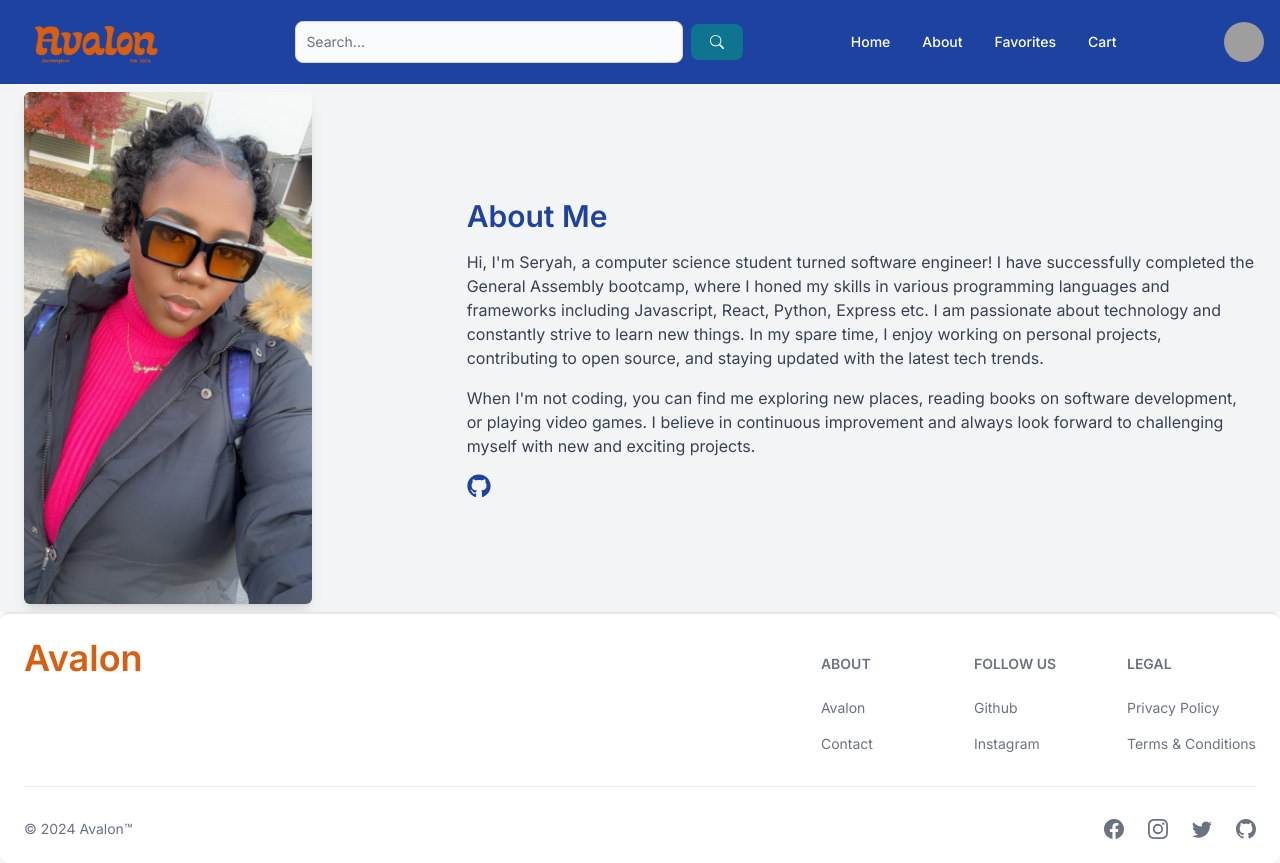
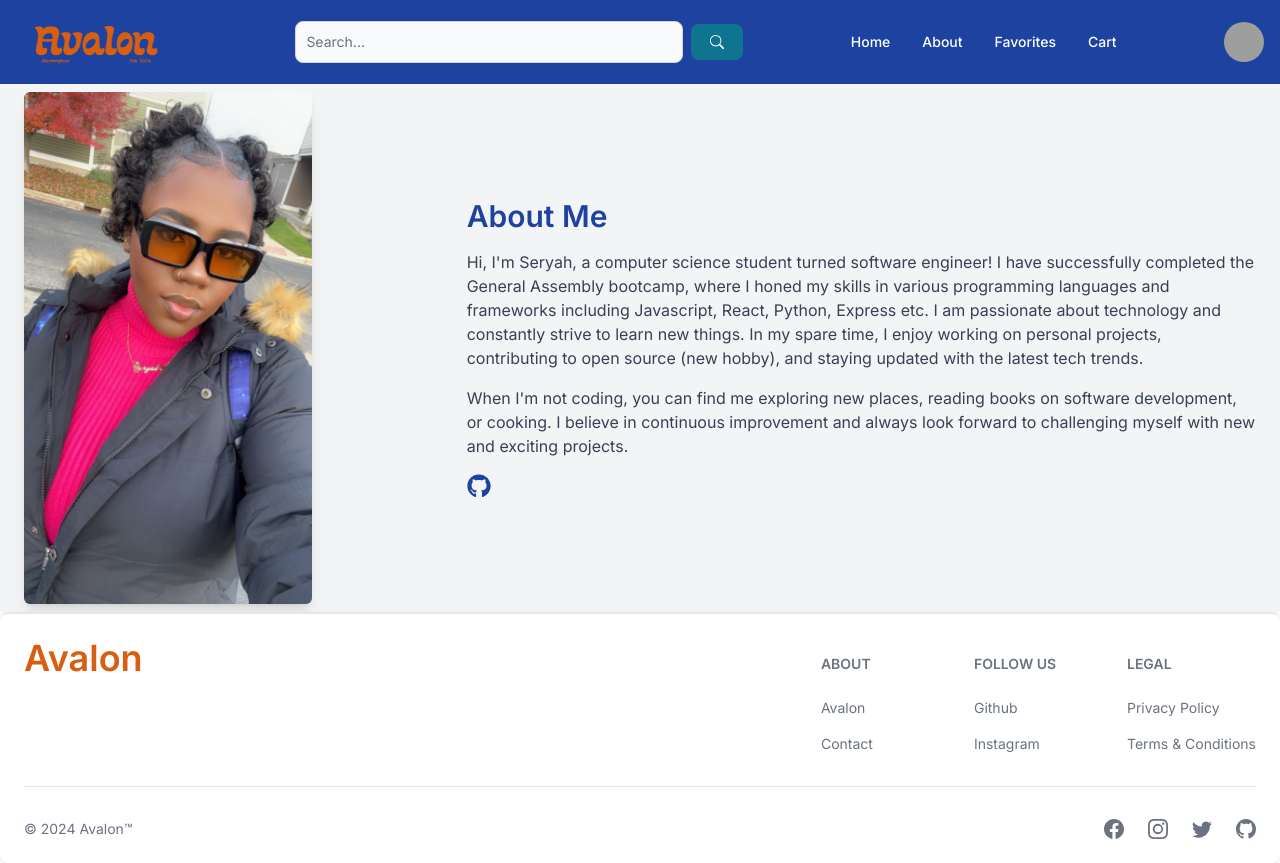
Before and after one commit to SeryahWilliam/avalon, a Next.js app: page /about in a window 1280 px wide. Built offline with nearby package versions, Linux system fonts and the light colour scheme; no server answers; sample sign-in values are in the browser's storage; grey boxes are pictures that could not be loaded.

Commit message:
fix about me

```diff
--- a/src/app/about/page.jsx
+++ b/src/app/about/page.jsx
@@ -24,13 +24,14 @@ function About() {
             including Javascript, React, Python, Express etc. I am passionate
             about technology and constantly strive to learn new things. In my
             spare time, I enjoy working on personal projects, contributing to
-            open source, and staying updated with the latest tech trends.
+            open source (new hobby), and staying updated with the latest tech
+            trends.
           </p>
           <p className="text-gray-700 mb-4">
             When I'm not coding, you can find me exploring new places, reading
-            books on software development, or playing video games. I believe in
-            continuous improvement and always look forward to challenging myself
-            with new and exciting projects.
+            books on software development, or cooking. I believe in continuous
+            improvement and always look forward to challenging myself with new
+            and exciting projects.
           </p>
           <div className="flex justify-center md:justify-start">
             <a
```
